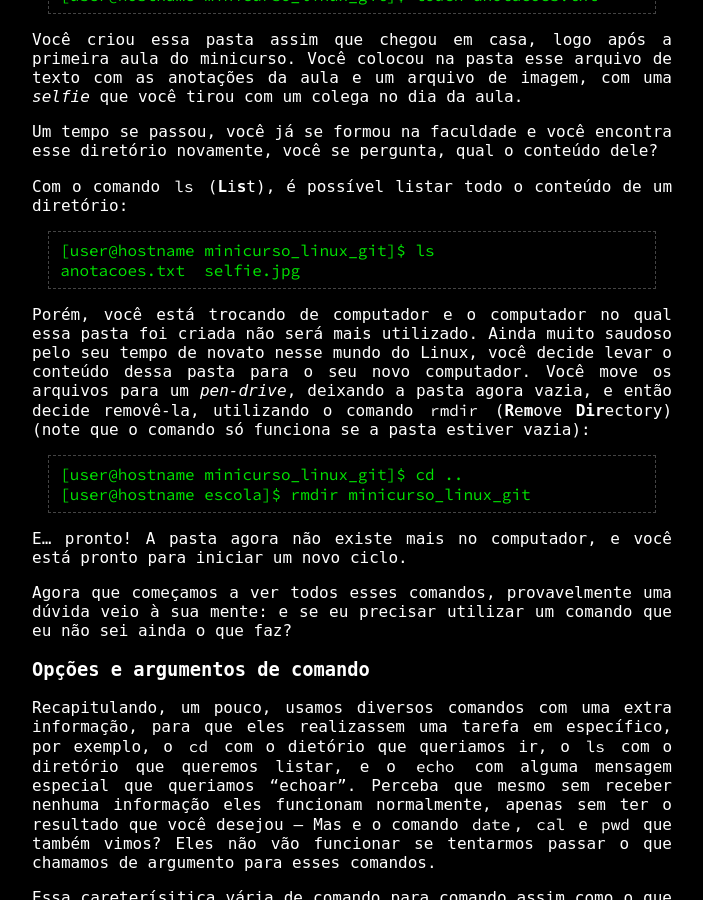
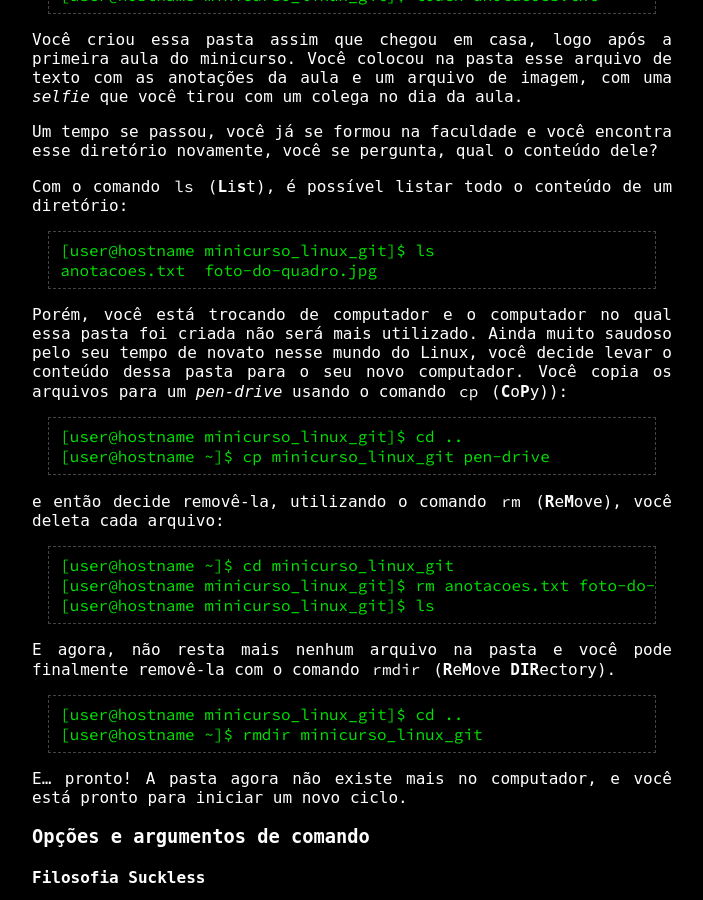
Before and after one commit to PETCC-UFRN/minicurso-linux-git, a Jekyll site: the page built from primeiroDia.md, in a window 1280 px wide and 900 px high, scrolled down 7660 px. Shown: the whole window, without its empty margins (288-991 px from the left). Built offline with Jekyll 4.4.1, drawn with Linux system fonts in a browser that asks for light colours; some of the changed text lies outside the part shown.

Commit message:
refactor(primeiro-dia): títulos e pequenas mudanças de texto

````diff
--- a/primeiroDia.md
+++ b/primeiroDia.md
@@ -38,7 +38,7 @@
 
 Os sistemas BSD e as distribuições Linux compartilham muitas das filosofias básicas de sistemas Unix-like, mas cada família tem suas próprias comunidades, filosofias de desenvolvimento, e escolhas técnicas que os diferenciam significativamente.
 
-## Shell
+## Uso básico do Shell
 
 ### Intro
 
@@ -220,21 +220,39 @@
 
 ```sh
 [user@hostname minicurso_linux_git]$ ls
-anotacoes.txt  selfie.jpg
+anotacoes.txt  foto-do-quadro.jpg
 ```
 
-Porém, você está trocando de computador e o computador no qual essa pasta foi criada não será mais utilizado. Ainda muito saudoso pelo seu tempo de novato nesse mundo do Linux, você decide levar o conteúdo dessa pasta para o seu novo computador. Você move os arquivos para um *pen-drive*, deixando a pasta agora vazia, e então decide removê-la, utilizando o comando `rmdir` (**R**e**m**ove **Dir**ectory)(note que o comando só funciona se a pasta estiver vazia):
+Porém, você está trocando de computador e o computador no qual essa pasta foi criada não será mais utilizado. Ainda muito saudoso pelo seu tempo de novato nesse mundo do Linux, você decide levar o conteúdo dessa pasta para o seu novo computador. Você copia os arquivos para um *pen-drive* usando o comando `cp` (**C**o**P**y)):
 
 ```sh
 [user@hostname minicurso_linux_git]$ cd ..
-[user@hostname escola]$ rmdir minicurso_linux_git
+[user@hostname ~]$ cp minicurso_linux_git pen-drive
+```
+
+e então decide removê-la, utilizando o comando `rm` (**R**e**M**ove), você deleta cada arquivo:
+
+```sh
+[user@hostname ~]$ cd minicurso_linux_git
+[user@hostname minicurso_linux_git]$ rm anotacoes.txt foto-do-quadro.jpg
+[user@hostname minicurso_linux_git]$ ls
+```
+
+E agora, não resta mais nenhum arquivo na pasta e você pode finalmente removê-la com o comando `rmdir` (**R**e**M**ove **DIR**ectory).
+
+```sh
+[user@hostname minicurso_linux_git]$ cd ..
+[user@hostname ~]$ rmdir minicurso_linux_git
 ```
 
 E... pronto! A pasta agora não existe mais no computador, e você está pronto para iniciar um novo ciclo.
 
-Agora que começamos a ver todos esses comandos, provavelmente uma dúvida veio à sua mente: e se eu precisar utilizar um comando que eu não sei ainda o que faz?
+### Opções e argumentos de comando
 
-### Opções e argumentos de comando
+#### Filosofia Suckless
+
+No tópico anterior executamos uma sequência indiscriminada de comandos para realizar
+uma tarefa relativamente simples, onde cada comando teve seu próposito bem específico.
 
 Recapitulando, um pouco, usamos diversos comandos com uma extra informação, para que eles realizassem uma tarefa em específico, por exemplo, o `cd` com o dietório que queriamos ir, o `ls` com o diretório que queremos listar, e o `echo` com alguma mensagem especial que queriamos "echoar". Perceba que mesmo sem receber nenhuma informação eles funcionam normalmente, apenas sem ter o resultado que você desejou -- Mas e o comando `date`, `cal` e `pwd` que também vimos? Eles não vão funcionar se tentarmos passar o que chamamos de argumento para esses comandos.
 
@@ -308,13 +326,19 @@
 </code>
 </pre>
 
-- O nome do arquivo: **downloads**.
-- A data de última modificação: <span style="color: magenta;">Jun 28 09:33</span>.
-- O tamanho do arquivo em bytes: <span style="color: brown;">4096</span>
-- O **grupo de usuário** ao qual o arquivo pertence: <span style="color: cyan;">user</span>.
-- O **autor** do arquivo: <span style="color: orange">user</span>.
-- O número de **hardlinks** (mais sobre isso no futuro): <span style="color: green;">5</span>.
-- Agora da esquerda para direita:
+Corresponde a:
+
+| Campo                                                                                                                  | Significado                                            |
+|:-----------------------------------------------------------------------------------------------------------------------|:-------------------------------------------------------|
+| **downloads**                                                                                                          | nome do arquivo                                        |
+|<span style="color: magenta;">Jun 28 09:33</span>.                                                                      | Última modificação                                     |
+|<span style="color: brown;">4096</span>                                                                                 | O tamanho do arquivo em bytes                          |
+|<span style="color: cyan;">user</span>                                                                                  | O **grupo de usuário** ao qual o arquivo pertence      |
+|<span style="color: orange">user</span>                                                                                 | O **dono** do arquivo                                  |
+|<span style="color: green;">5</span>                                                                                    | O número de hardlinks (mais sobre isso no futuro)      |
+|<b>d</b><span style="color: yellow">rwx</span><span style="color: red;">r-x</span><span style="color: blue;">r-x</span> | As permissões de acesso do arquivo e o tipo do arquivo |
+
+- As permissões de acesso e o tipo de arquivo em detalhes:
   - O tipo do arquivo: **d** (directory).
   - As permissões do usuário atual: <span style="color: yellow">rwx</span>.
   - As permissões do grupo de usuário: <span style="color: red;">r-x</span>.
````
Also changed, not shown: other parts of primeiroDia.md (+7 -3 lines).
